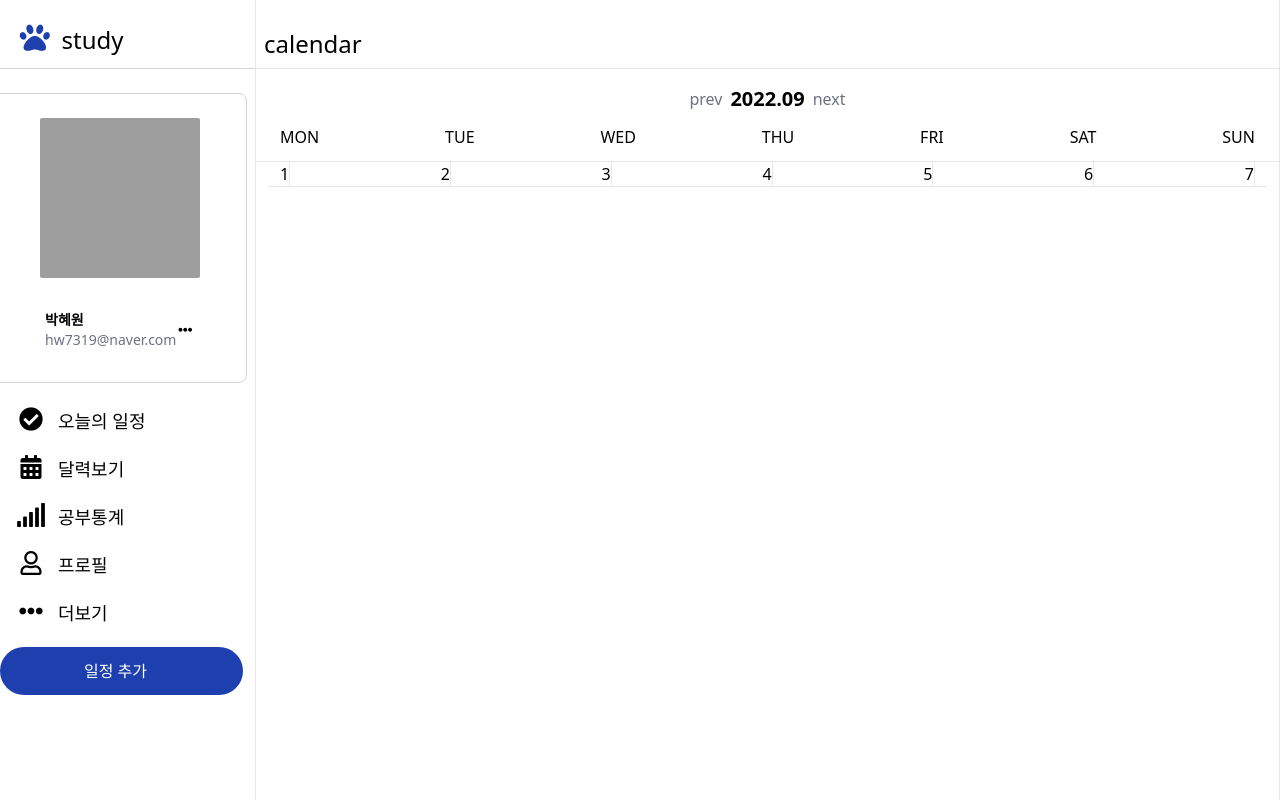
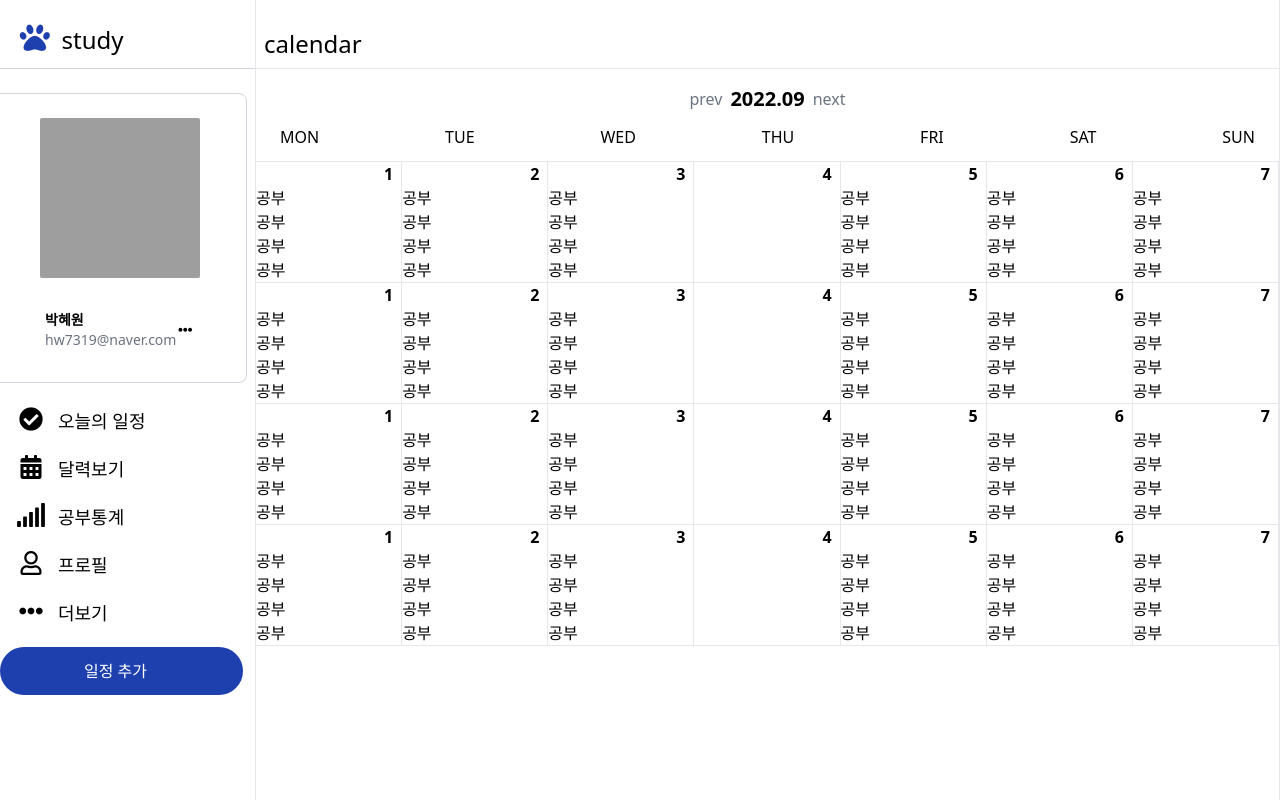
Before and after one commit to heywon0909/vue3-scheduler, a Vue app: page /calendar in a window 1280 px wide. Built offline with nearby package versions, Linux system fonts and the light colour scheme; grey boxes are pictures that could not be loaded.

Commit message:
달력 UI 구현중..

```diff
--- a/src/pages/Calendar.vue
+++ b/src/pages/Calendar.vue
@@ -22,14 +22,64 @@
             <div class="">SUN</div>
            </div>
          </div>
-         <div class="flex flex-1 justify-between mr-3 ml-3 px-3 border-b border-blue-80">
-            <div class="w-1/7 border-r border-blue-80">1</div>
-            <div class="w-1/7 border-r border-blue-80">2</div>
-            <div class="w-1/7 border-r border-blue-80">3</div>
-            <div class="w-1/7 border-r border-blue-80">4</div>
-            <div class="w-1/7 border-r border-blue-80">5</div>
-            <div class="w-1/7 border-r border-blue-80">6</div>
-            <div class="w-1/7 border-r border-blue-80">7</div>
+         <div class="flex justify-between  border-b border-blue-80" v-for="week in 4" :key="week">
+            <div class="w-full border-r border-blue-80">
+              <div class="text-right font-bold mr-2">1</div>
+              <div class="flex flex-col">
+                <div class="text-md">공부</div>
+                <div class="text-md">공부</div>
+                <div class="text-md">공부</div>
+                <div class="text-md">공부</div>
+              </div>
+            </div>
+            <div class="w-full border-r border-blue-80">
+              <div class="text-right font-bold mr-2">2</div>
+              <div class="flex flex-col">
+                <div class="text-md">공부</div>
+                <div class="text-md">공부</div>
+                <div class="text-md">공부</div>
+                <div class="text-md">공부</div>
+              </div>
+            </div>
+            <div class="w-full border-r border-blue-80">
+              <div class="text-right font-bold mr-2">3</div>
+              <div class="flex flex-col">
+                <div class="text-md">공부</div>
+                <div class="text-md">공부</div>
+                <div class="text-md">공부</div>
+                <div class="text-md">공부</div>
+              </div>
+            </div>
+            <div class="w-full border-r border-blue-80">
+              <div class="text-right font-bold mr-2">4</div>
+            </div>
+            <div class="w-full border-r border-blue-80">
+              <div class="text-right font-bold mr-2">5</div>
+              <div class="flex flex-col">
+                <div class="text-md">공부</div>
+                <div class="text-md">공부</div>
+                <div class="text-md">공부</div>
+                <div class="text-md">공부</div>
+              </div>
+            </div>
+            <div class="w-full border-r border-blue-80">
+              <div class="text-right font-bold mr-2">6</div>
+              <div class="flex flex-col">
+                <div class="text-md">공부</div>
+                <div class="text-md">공부</div>
+                <div class="text-md">공부</div>
+                <div class="text-md">공부</div>
+              </div>
+            </div>
+            <div class="w-full border-r border-blue-80">
+              <div class="text-right font-bold mr-2">7</div>
+              <div class="flex flex-col">
+                <div class="text-md">공부</div>
+                <div class="text-md">공부</div>
+                <div class="text-md">공부</div>
+                <div class="text-md">공부</div>
+              </div>
+            </div>
          </div>
        </div>
 
```
